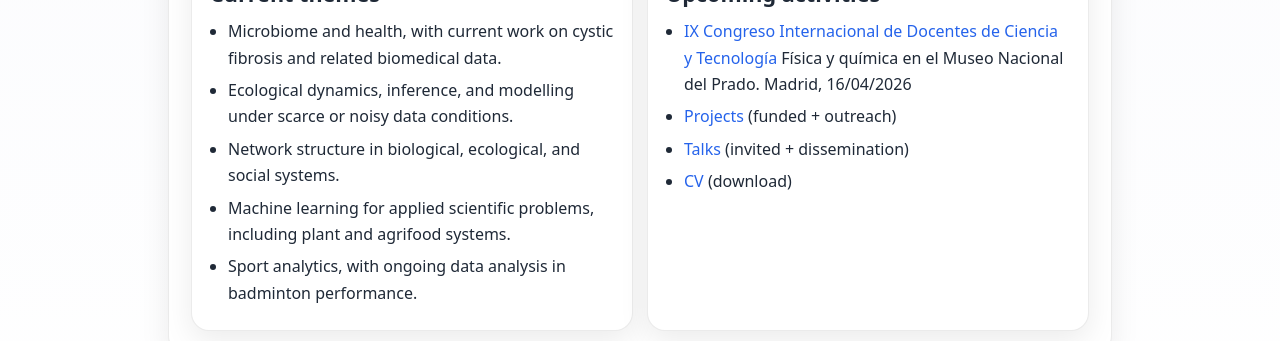
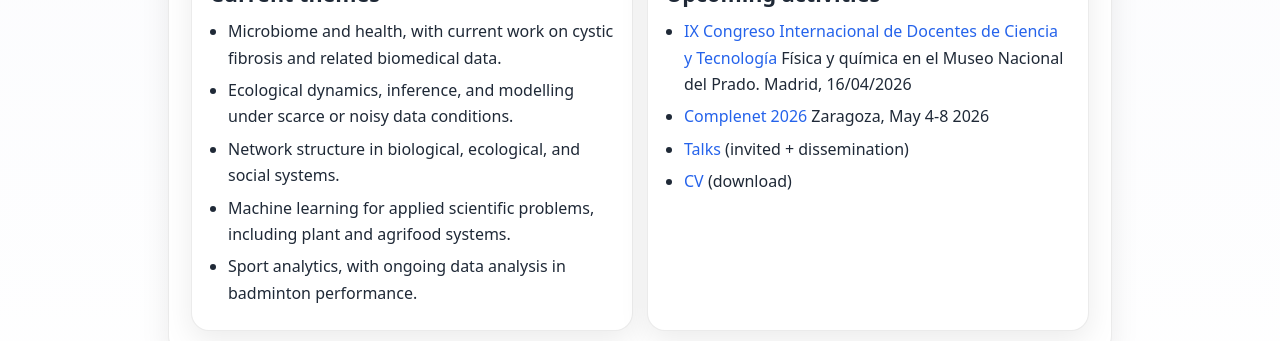
Before and after one commit to galeanojav/galeanojav.github.io, a Jekyll site: the page built from index.md, in a window 1280 px wide and 1314 px high. Shown: the part 806-1147 px from the top of the window. Built offline with Jekyll 4.4.1, drawn with Linux system fonts in a browser that asks for light colours.

Commit message:
Update upcoming activities in index.md

```diff
--- a/index.md
+++ b/index.md
@@ -42,7 +42,7 @@ title: Home
     <ul>
       <li><a href="https://epinut.org.es/CDC/9/index.htm">IX Congreso Internacional de Docentes de Ciencia y Tecnología</a> Física y química en el Museo Nacional del Prado.
 Madrid, 16/04/2026</li>
-      <li><a href="{{ '/projects' | relative_url }}">Projects</a> (funded + outreach)</li>
+      <li><a href="https://complenet.weeblysite.com/">Complenet 2026</a> Zaragoza, May 4-8 2026</li>
       <li><a href="{{ '/talks' | relative_url }}">Talks</a> (invited + dissemination)</li>
       <li><a href="{{ '/cv' | relative_url }}">CV</a> (download)</li>
     </ul>
```
